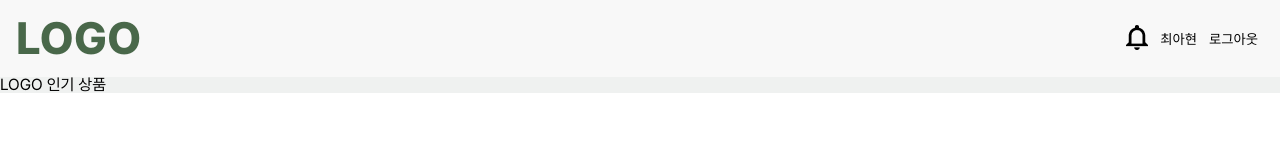
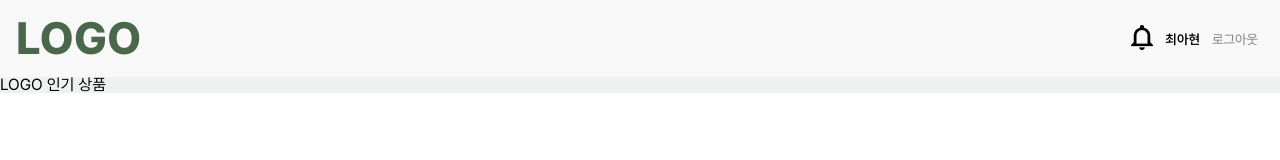
Before and after one commit to 2026-Likelion-Kongju-Frontend/ahyeon-frontend, a React (Vite) app in the folder CH2/: page / in a window 1280 px wide. Shown: the top 160 px of the page. Built offline with nearby package versions, Linux system fonts and the light colour scheme.

Commit message:
style: 폰트 설정

```diff
--- a/CH2/src/components/Header.css
+++ b/CH2/src/components/Header.css
@@ -20,4 +20,15 @@ button {
     border: none;
     background-color: transparent;
     justify-content: space-around;
+
 }
+
+.name {
+
+    font-weight: 600;
+}
+
+.login {
+    font-weight: 400;
+    color: #7E7E7E;
+}
--- a/CH2/src/components/Header.jsx
+++ b/CH2/src/components/Header.jsx
@@ -9,8 +9,8 @@ function Header({name}) {
         <button>
           <img src={Alarm} alt="종" />
         </button>
-        <button>{name}</button>
-        <button>로그아웃</button>
+        <button className="name">{name}</button>
+        <button className="login">로그아웃</button>
       </div>
     </div>
 
--- a/CH2/src/index.css
+++ b/CH2/src/index.css
@@ -65,3 +65,7 @@ table {
     border-collapse: collapse;
     border-spacing: 0;
 }
+
+button {
+    font-family: inherit;
+}
```
